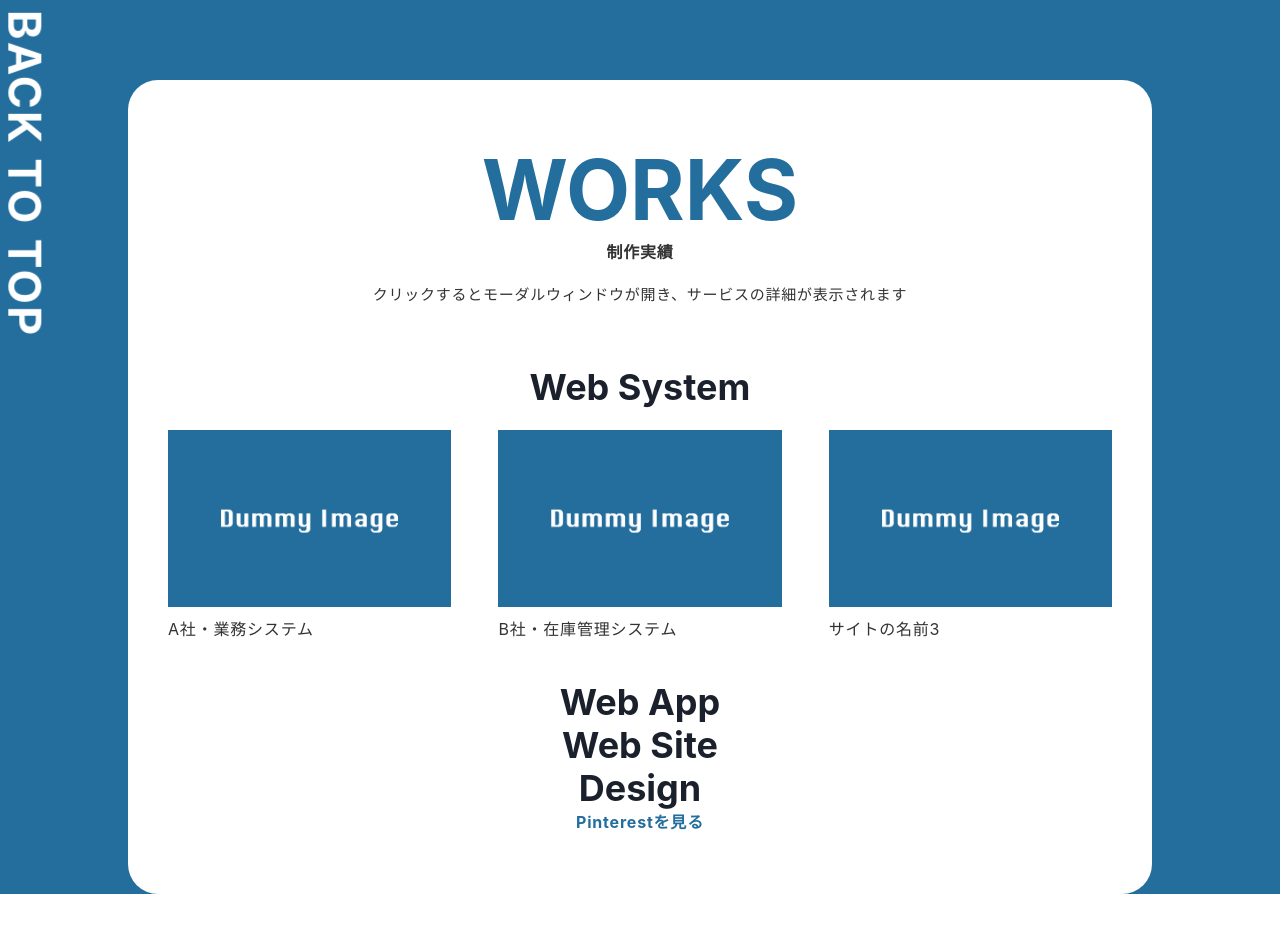
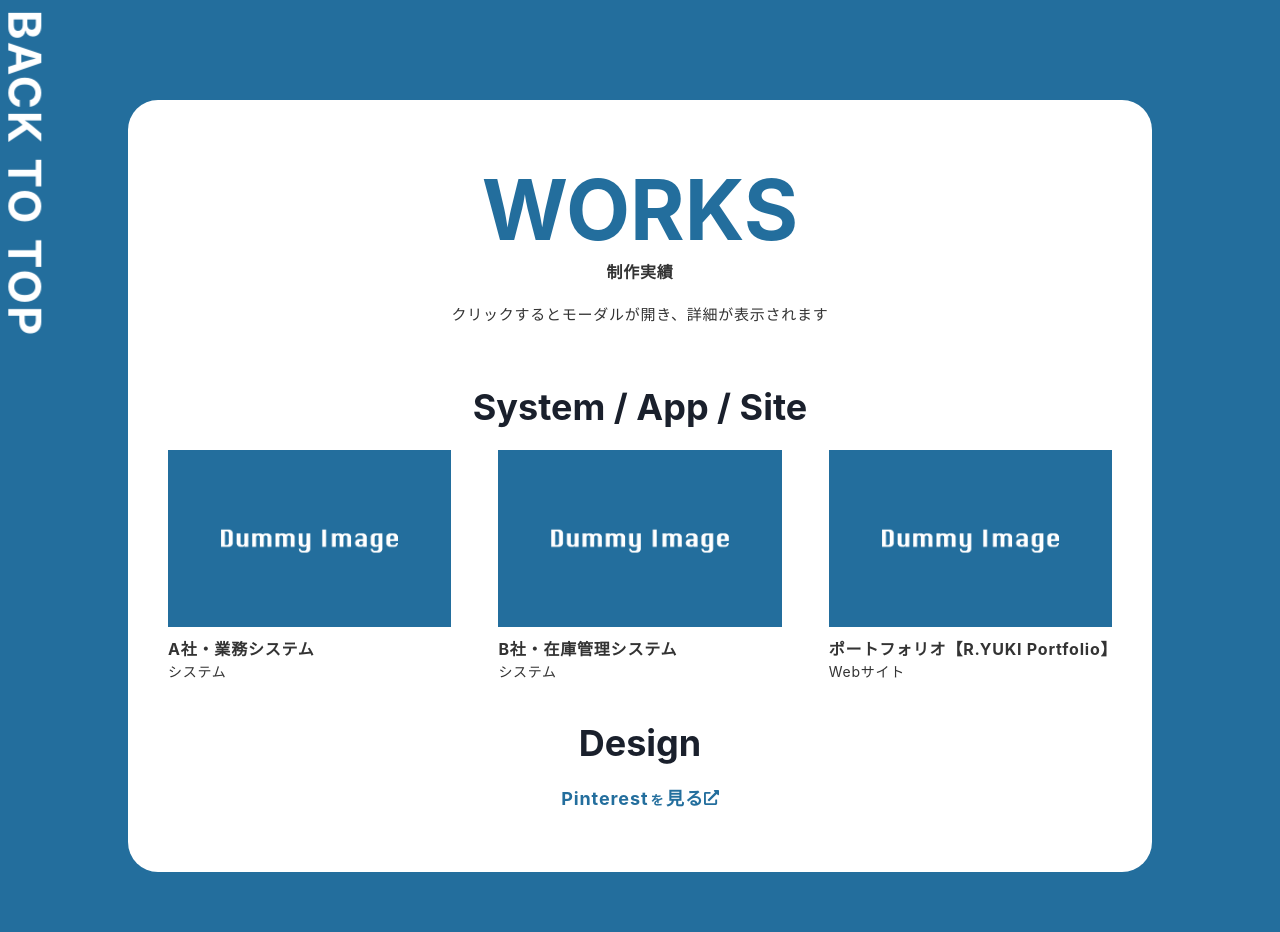
Before and after one commit to Ryuki-4648/my-portfolio, a React (Create React App) app in the folder portfolio/: page /work in a window 1280 px wide. Shown: the top 932 px of the page. Before the commit the page ends 894 px from the top, so only its background shows below. Built offline with nearby package versions, Linux system fonts and the light colour scheme.

Commit message:
制作実績：詳細の修正

```diff
--- a/portfolio/src/App.css
+++ b/portfolio/src/App.css
@@ -6,6 +6,10 @@ body, html, p {
 p, a {
   letter-spacing: 0.05em;
   color: #333;
+}
+
+svg {
+  display: inline;
 }
 
 a {
--- a/portfolio/src/list/workDesignList.json
+++ b/portfolio/src/list/workDesignList.json
@@ -3,9 +3,10 @@
     "id": 1,
     "name": "A社・業務システム",
     "url": "サイトのURL1",
+    "type": "システム",
     "comment": "",
     "period": "制作期間",
-    "page": "",
+    "page": "モック画面、メニュー登録画面",
     "thumbnail": "/assets/img/dummy/dummy01.png",
     "tool": "",
     "explain": "説明",
@@ -19,6 +20,7 @@
     "id": 2,
     "name": "B社・在庫管理システム",
     "url": "サイトのURL2",
+    "type": "システム",
     "comment": "",
     "period": "制作期間",
     "page": "",
@@ -33,11 +35,12 @@
   },
   {
     "id": 3,
-    "name": "サイトの名前3",
+    "name": "ポートフォリオ【R.YUKI Portfolio】",
     "url": "サイトのURL3",
+    "type": "Webサイト",
     "comment": "",
-    "period": "制作期間",
-    "page": "",
+    "period": "2023年3月〜",
+    "page": "全て",
     "thumbnail": "/assets/img/dummy/dummy01.png",
     "tool": "",
     "explain": "説明",
--- a/portfolio/src/routes/work.js
+++ b/portfolio/src/routes/work.js
@@ -1,5 +1,6 @@
 import { Box, Button, Container, Flex, Heading, Img, Link, ListItem, Modal, ModalContent, ModalOverlay, Table, Text, UnorderedList, useDisclosure } from "@chakra-ui/react";
 import { useState } from "react";
+import { FaExternalLinkAlt } from "react-icons/fa";
 import '../App.css';
 import jsonWorkListData from '../list/workDesignList.json';
 
@@ -20,7 +21,7 @@ function Work() {
     <>
       <Container
         backgroundColor={mainColor}
-        padding="80px 0 0"
+        padding={{base: '60px 0', md: '100px 0'}}
         position="relative"
         maxW="100%"
         margin="0"
@@ -39,6 +40,7 @@ function Work() {
             textAlign="center">WORKS
           </Heading>
           <Text
+            fontSize={{base: '15px', md: '16px'}}
             fontWeight="bold"
             textAlign="center"
             margin="0 auto 20px">制作実績
@@ -46,13 +48,14 @@ function Work() {
           <Text
             fontSize="15px"
             textAlign="center"
-            margin="0 auto 60px">クリックするとモーダルウィンドウが開き、サービスの詳細が表示されます
+            margin="0 auto 60px">クリックするとモーダルが開き、詳細が表示されます
           </Text>
 
           <Heading
             textAlign="center"
-            margin="0 auto 20px">Web System
+            margin="0 auto 20px">System / App / Site
           </Heading>
+
           <Flex
             justifyContent="space-between"
             flexWrap="wrap">
@@ -67,7 +70,8 @@ function Work() {
                 margin="0 auto 10px"
                 src={workListData.thumbnail}
                 alt={workListData.name} />
-              <Text>{workListData.name}</Text>
+              <Text fontSize={{base: '15px', md: '16px'}} fontWeight="bold">{workListData.name}</Text>
+              <Text fontSize={{base: '13px', md: '14px'}}>{workListData.type}</Text>
             </Box>
           ))}
           {selectedWork && (
@@ -83,7 +87,7 @@ function Work() {
                   </tr>
                   <tr>
                     <th>URL</th>
-                    <td><Link href={selectedWork.url}>{selectedWork.url}</Link></td>
+                    <td><Link color={mainColor} textDecoration="underline" href={selectedWork.url}>{selectedWork.url}</Link></td>
                   </tr>
                   <tr>
                     <th>制作期間</th>
@@ -122,20 +126,28 @@ function Work() {
           )}
           </Flex>
 
-          <Heading textAlign="center">Web App</Heading>
 
-          <Heading textAlign="center">Web Site</Heading>
-
-          <Heading textAlign="center">Design</Heading>
+          <Heading
+            textAlign="center"
+            margin="0 auto 20px">Design
+          </Heading>
           <Link
             color={mainColor}
             display="block"
+            fontSize={{base: '17px', md: '18px'}}
             fontWeight="bold"
             textAlign="center"
             href='https://www.pinterest.jp/yuki_017/portfolio/'
             target="_blank"
             margin="0 auto"
-            rel="noopener noreferrer">Pinterestを見る
+            rel="noopener noreferrer">Pinterest
+            <Text
+              color={mainColor}
+              display="inline"
+              fontSize={{base: '12px', md: '13px'}}
+              margin="0 2px">を
+            </Text>見る
+            <FaExternalLinkAlt display="inline" fontSize="15px" />
           </Link>
 
           <UnorderedList>
@@ -146,14 +158,14 @@ function Work() {
         </Box>
         <Link
           color="#fff"
-          fontSize="2.8rem"
+          fontSize={{base: '2rem', md: '2.8rem'}}
           fontWeight="bold"
           href="/"
-          left="-140px"
+          left={{base: '0', md: '-140px'}}
           textTransform="uppercase"
-          top="140px"
-          position="fixed"
-          transform="rotate(90deg)">Back to top
+          top={{base: '-12px', md: '140px'}}
+          position={{base: 'absolute', md: 'fixed'}}
+          transform={{base: 'unset', md: 'rotate(90deg)'}}>Back to top
         </Link>
       </Container>
     </>
```
